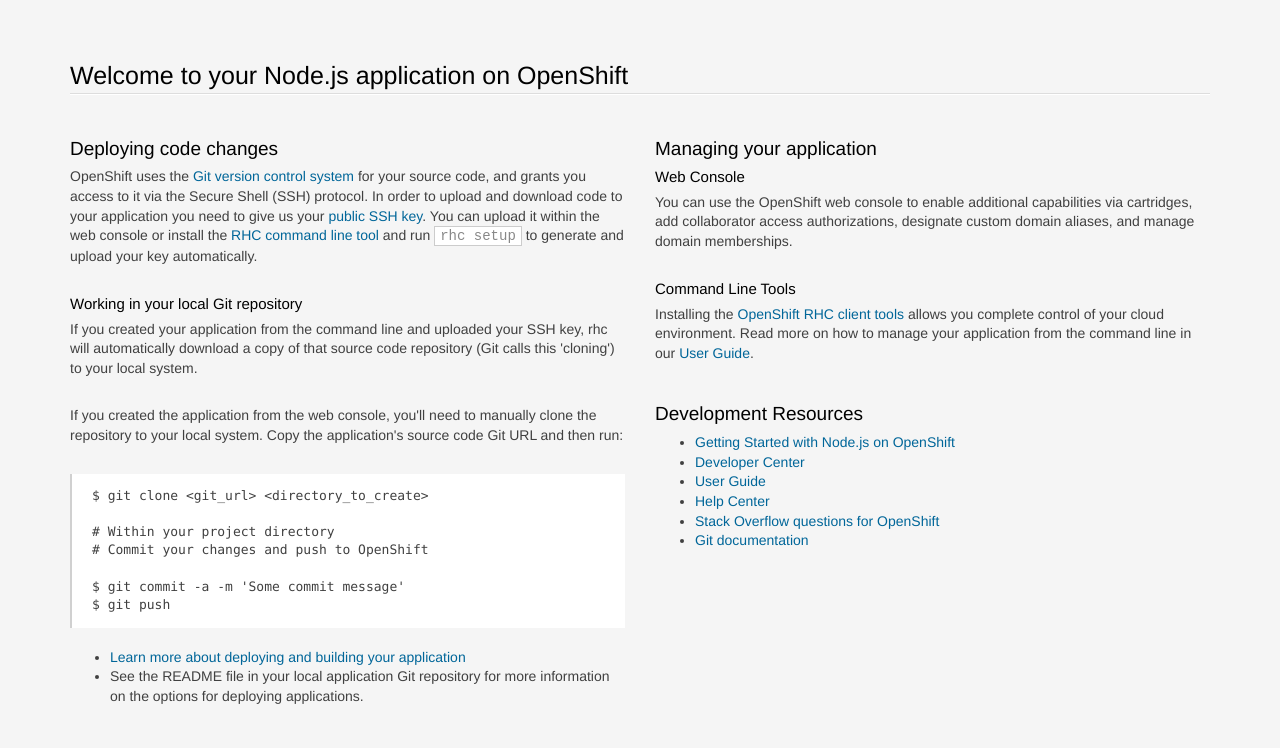
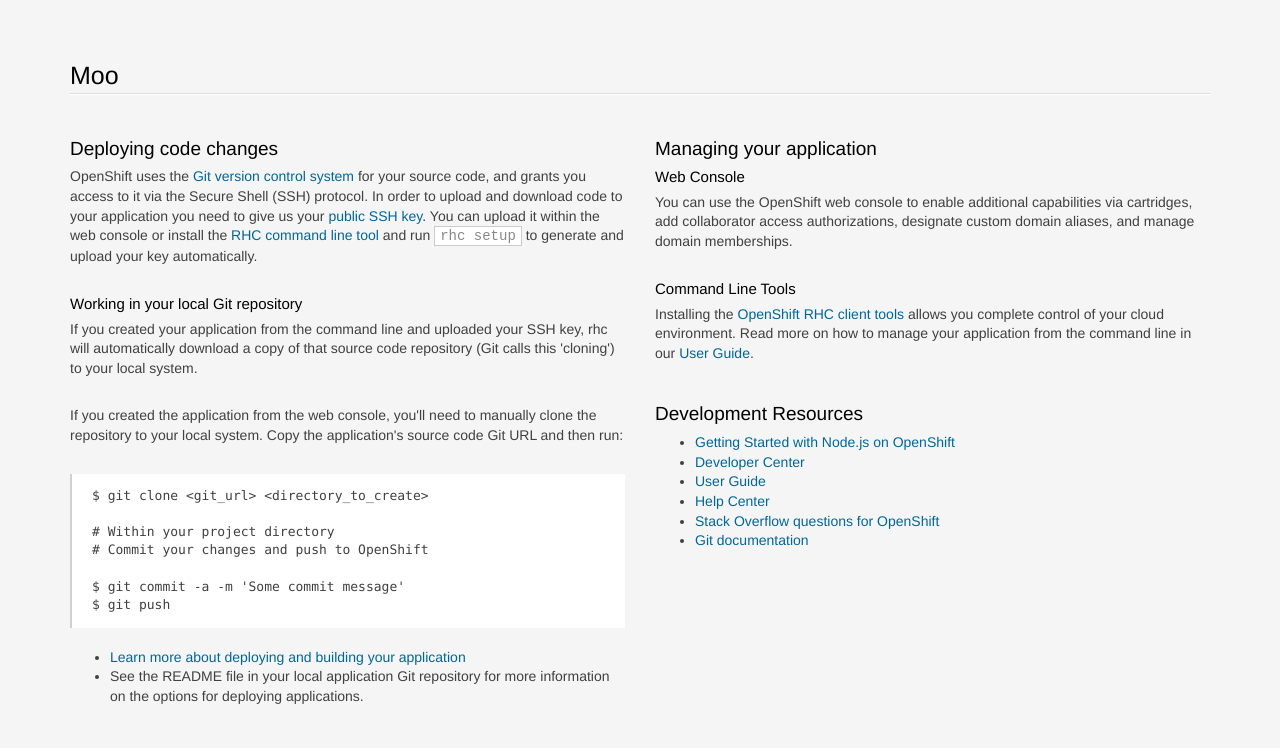
Before and after one commit to TreeMac/Scrape, a website: page index.html in a window 1280 px wide. Shown: the top 748 px of the page. Drawn offline with Linux system fonts and the light colour scheme.

Commit message:
Modified Header

```diff
--- a/index.html
+++ b/index.html
@@ -207,7 +207,7 @@
 <body>
 <section class='container'>
           <hgroup>
-            <h1>Welcome to your Node.js application on OpenShift</h1>
+            <h1>Moo</h1>
           </hgroup>
 
 
```
